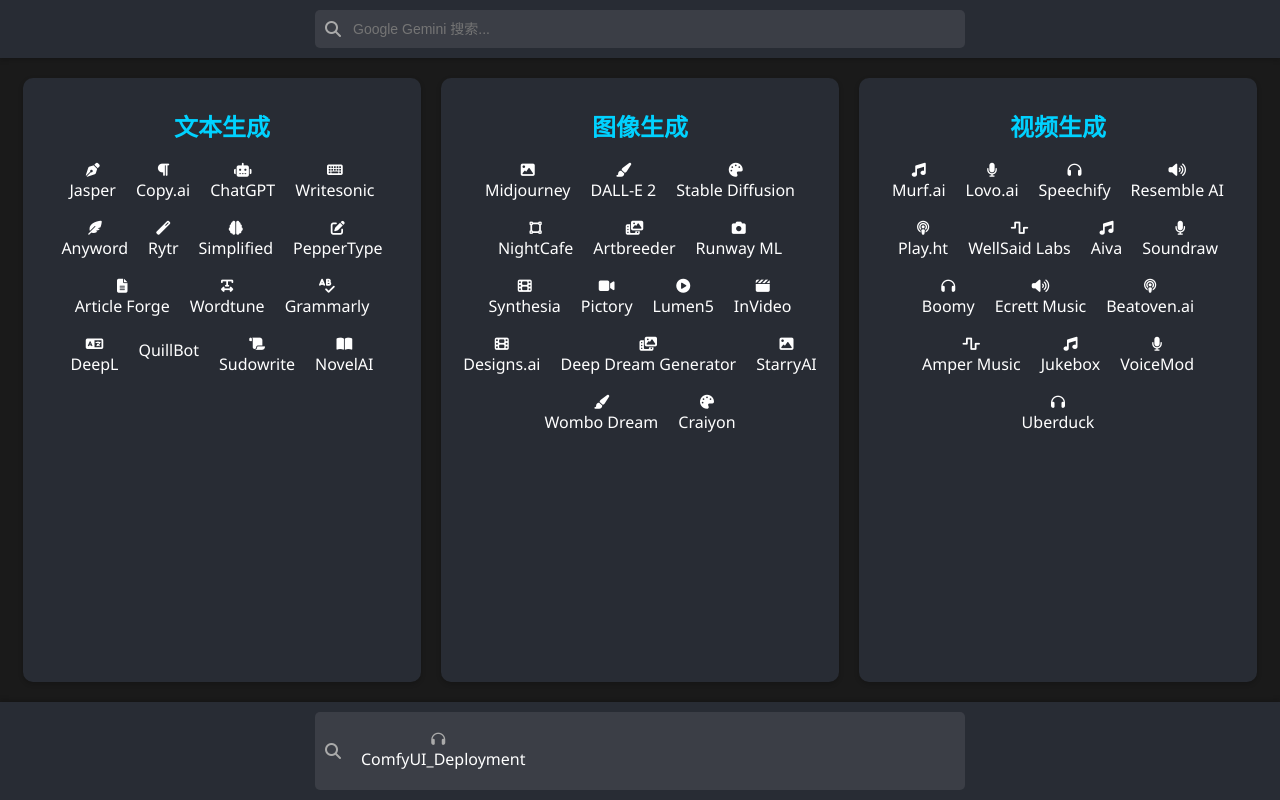
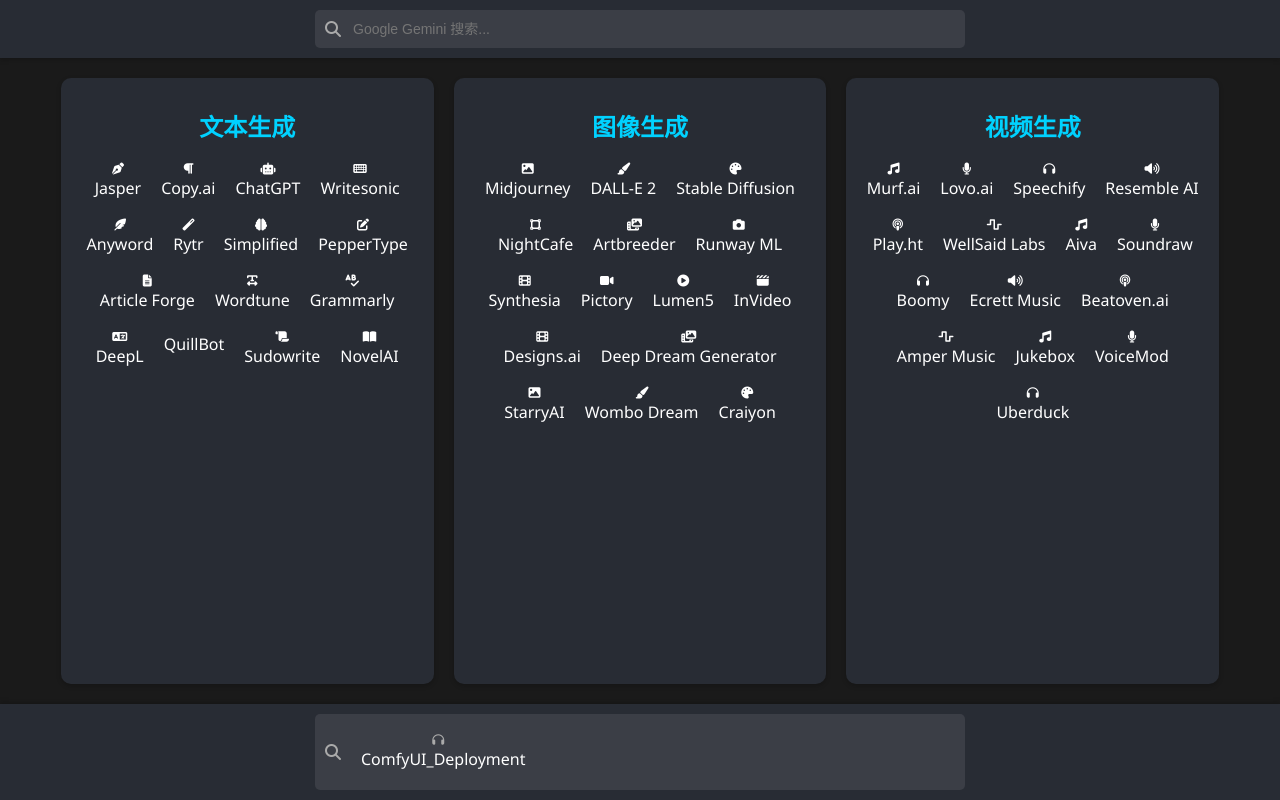
Before and after one commit to jasonet/ainav, a plain HTML site: page index.html in a window 1280 px wide. Drawn offline with Linux system fonts and the light colour scheme.

Commit message:
Update index.html

```diff
--- a/index.html
+++ b/index.html
@@ -3,7 +3,7 @@
 <head>
 <meta charset="UTF-8">
 <meta name="viewport" content="width=device-width, initial-scale=1.0">
-<title>AI 导航</title>
+<title>Vibe AI 导航</title>
 <link rel="stylesheet" href="https://cdnjs.cloudflare.com/ajax/libs/font-awesome/6.4.0/css/all.min.css">
 <style>
 body {
@@ -66,7 +66,7 @@ main {
   border-radius: 10px;
   padding: 10px;
   margin: 10px;
-  width: 30%;
+  width: 28%;
   box-shadow: 0 2px 5px rgba(0, 0, 0, 0.2);
   transition: transform 0.3s ease;
 }
@@ -102,7 +102,7 @@ main {
 }
 
 .link i {
-  font-size: 14px;
+  font-size: 12px;
   margin-bottom: 2px;
 }
 
@@ -134,7 +134,7 @@ footer {
   color: #fff;
   outline: none;
   width: 100%;
-  font-size: 14px;
+  font-size: 12px;
 }
 </style>
 </head>
```
